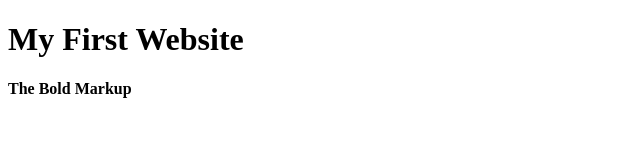
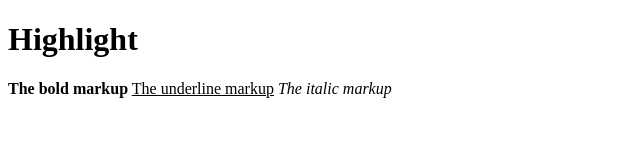
Before and after one commit to OwaisEjaz/my-first-webiste, a plain HTML site: page First Assingment.html in a window 1280 px wide. Shown: the whole page, without its empty margins (0-640 px from the left). Drawn offline with Linux system fonts and the light colour scheme.

Commit message:
My First Assignment

```diff
--- a/index.html
+++ b/First Assingment.html
@@ -8,8 +8,10 @@
 </head>
 <body>
 
-    <h1> My First Website </h1>
-    <b> The Bold Markup </b>
+<h1>Highlight</h1>
+<b>The bold markup</b>
+<u>The underline markup</u>
+<i>The italic markup</i>
 
 </body>
 </html>
```
